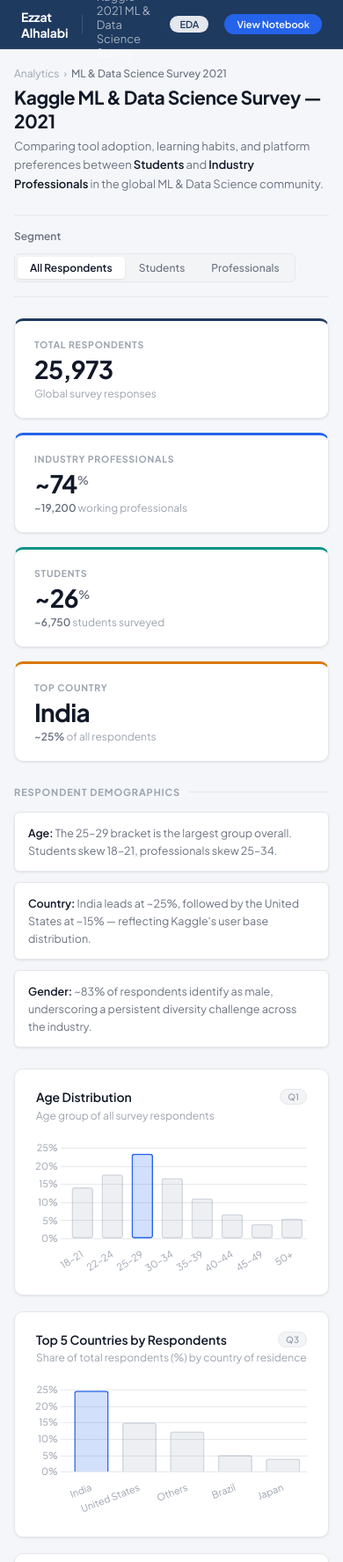
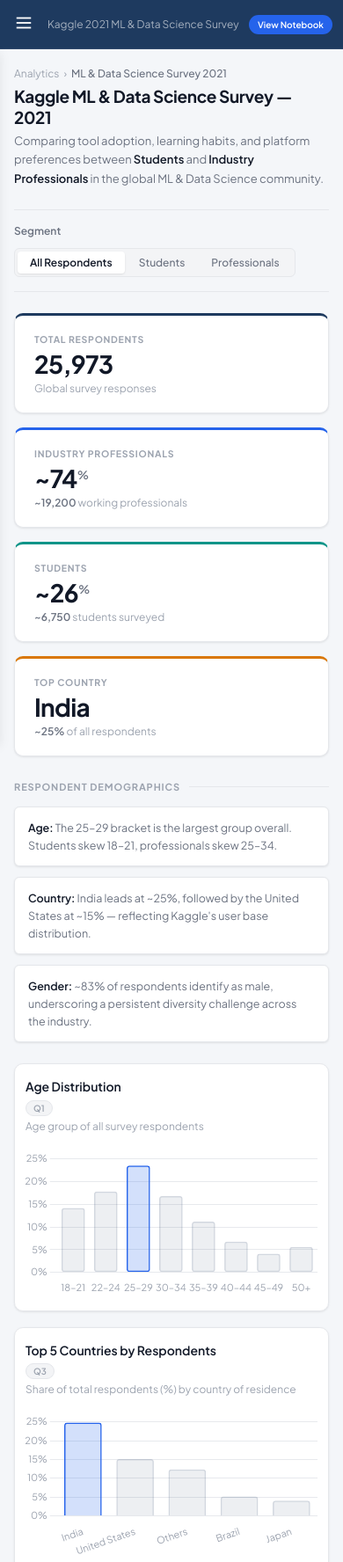
Before and after one commit to ezzat-tech/Kaggle-Survey-2021-Analysis, a plain HTML site: page index.html in a window 390 px wide. Shown: the top 1776 px of the page at 88% size. Drawn offline with nearby package versions, Linux system fonts and the light colour scheme.

Commit message:
fixed phone display

```diff
--- a/index.html
+++ b/index.html
@@ -398,7 +398,7 @@ main {
 .insight strong { color: var(--txt-primary); font-weight: 600; }
 
 /* ─── CHART GRID ─────────────────────────────────────────────────── */
-.grid      { display: grid; gap: 18px; margin-bottom: 18px; }
+.grid      { display: grid; gap: 18px; margin-bottom: 18px; min-width: 0; }
 .grid-2    { grid-template-columns: repeat(2, 1fr); }
 .grid-1    { grid-template-columns: 1fr; }
 
@@ -412,6 +412,7 @@ main {
   display: flex;
   flex-direction: column;
   transition: box-shadow 0.2s;
+  min-width: 0;
 }
 
 .card:hover { box-shadow: var(--shadow-md); }
@@ -450,7 +451,8 @@ main {
   line-height: 1.5;
 }
 
-.card-body { flex: 1; position: relative; min-height: 0; }
+.card-body { flex: 1; position: relative; min-height: 0; min-width: 0; width: 100%; }
+canvas { max-width: 100% !important; }
 
 .legend {
   display: flex;
@@ -498,23 +500,68 @@ main {
   .grid-2    { grid-template-columns: 1fr; }
 }
 
+.hamburger {
+  display: none;
+  background: none;
+  border: none;
+  color: #fff;
+  padding: 4px;
+  cursor: pointer;
+  margin-right: 4px;
+}
+.hamburger svg { width: 22px; height: 22px; stroke: currentColor; stroke-width: 2; fill: none; }
+
 @media (max-width: 768px) {
   :root { --sidebar-w: 0px; }
-  .sidebar { display: none; }
+  .hamburger { display: block; }
+  .sidebar {
+    transform: translateX(-100%);
+    transition: transform 0.3s ease;
+    width: 240px;
+    z-index: 999;
+    box-shadow: var(--shadow-md);
+  }
+  .sidebar.show {
+    transform: translateX(0);
+  }
   main { margin-left: 0; padding: 20px 16px 40px; }
   .kpi-strip { grid-template-columns: repeat(2, 1fr); }
   .topbar-meta, .filter-hint { display: none; }
+  .topbar { gap: 8px; padding: 0 12px; }
+  .brand-name { font-size: 13px; }
+  .topbar-sep { margin: 0 2px; }
+  .topbar-title {
+    font-size: 11px;
+    line-height: 1.25;
+    display: -webkit-box;
+    -webkit-line-clamp: 2;
+    line-clamp: 2;
+    -webkit-box-orient: vertical;
+    overflow: hidden;
+    min-width: 0;
+  }
+  .topbar-pill { display: none; }
+  .topbar-notebook-link { font-size: 10px; padding: 5px 10px; }
+  .page-title { font-size: 19px; }
 }
 
 @media (max-width: 480px) {
   .kpi-strip { grid-template-columns: 1fr; }
+  .card { padding: 16px 12px; }
+  .card-head { flex-direction: column; gap: 6px; align-items: flex-start; }
+  .brand-name, .topbar-sep { display: none; }
+  .topbar-title { font-size: 12px; }
 }
 </style>
 </head>
 <body>
 
 <!-- TOPBAR -->
-<header class="topbar"><span class="brand-name">Ezzat Alhalabi</span><div class="topbar-sep"></div>
+<header class="topbar">
+  <button class="hamburger" onclick="toggleSidebar()" aria-label="Toggle navigation">
+    <svg viewBox="0 0 24 24"><line x1="3" y1="12" x2="21" y2="12"/><line x1="3" y1="6" x2="21" y2="6"/><line x1="3" y1="18" x2="21" y2="18"/></svg>
+  </button>
+  <span class="brand-name">Ezzat Alhalabi</span><div class="topbar-sep"></div>
   <span class="topbar-title">Kaggle 2021 ML & Data Science Survey</span>
   <div class="topbar-right">
     <span class="topbar-meta">25,973 respondents</span>
@@ -1006,12 +1053,19 @@ const sectionIds = {
   ml:'sec-ml', cloud:'sec-cloud', bi:'sec-bi', learning:'sec-learning'
 };
 
+function toggleSidebar() {
+  document.querySelector('.sidebar').classList.toggle('show');
+}
+
 function go(id, btn) {
   document.querySelectorAll('.section').forEach(s => s.classList.remove('active'));
   document.querySelectorAll('.nav-btn').forEach(n => n.classList.remove('active'));
   document.getElementById(sectionIds[id]).classList.add('active');
   btn.classList.add('active');
   window.scrollTo({ top: 0, behavior: 'smooth' });
+  if (window.innerWidth <= 768) {
+    document.querySelector('.sidebar').classList.remove('show');
+  }
 }
 
 /* ─── INIT ───────────────────────────────────────────────────────── */
```
